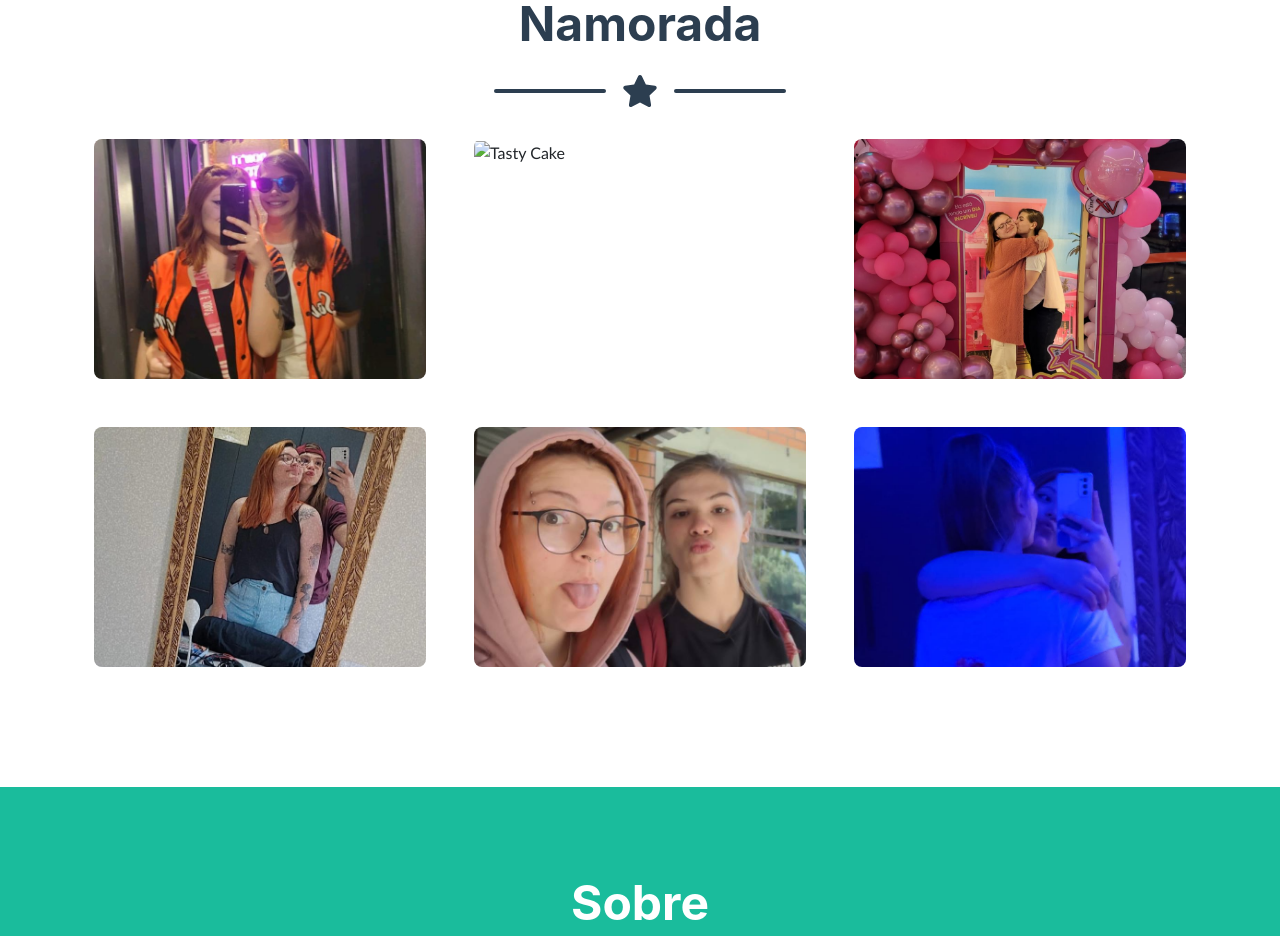
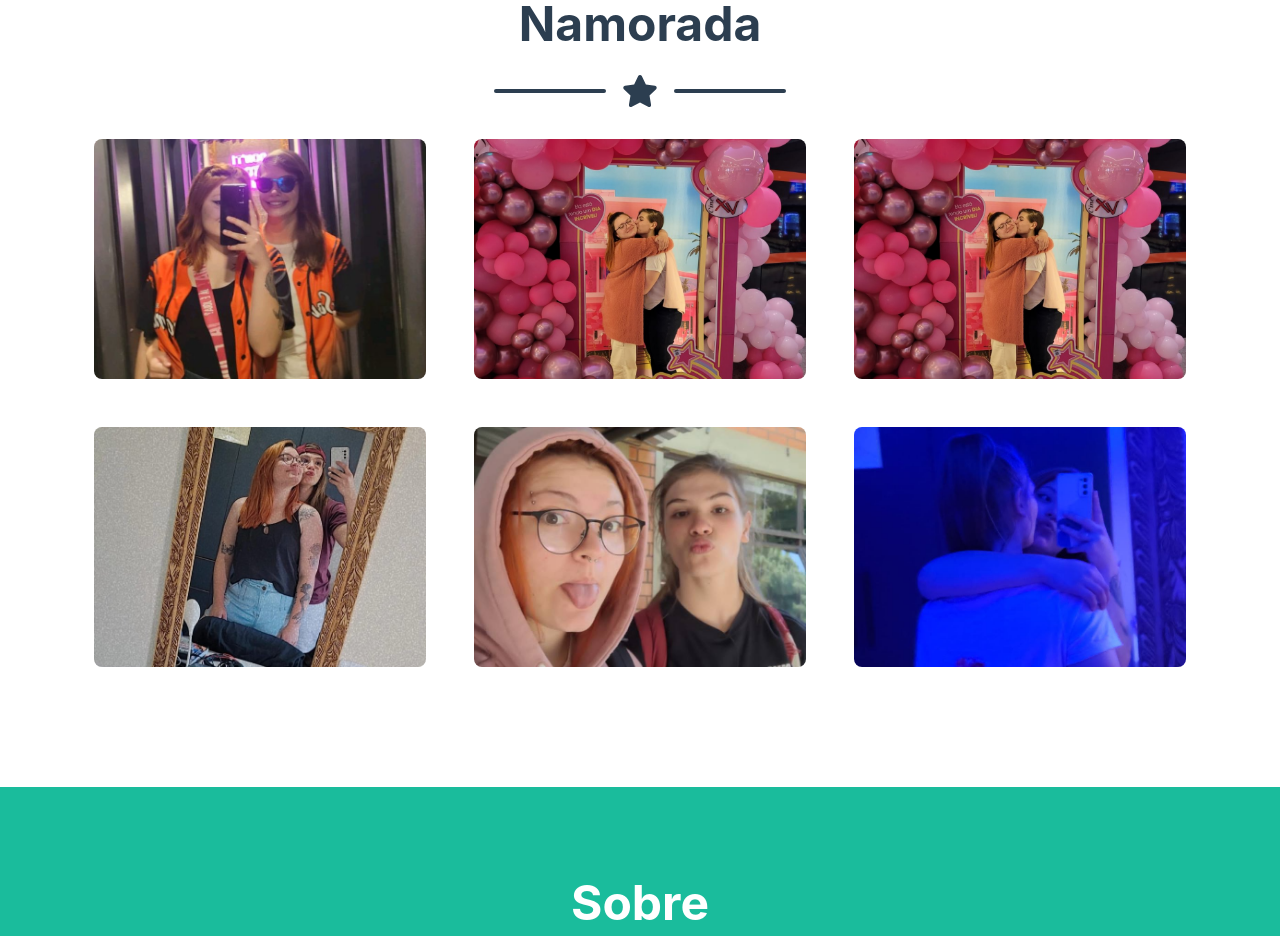
Before and after one commit to LopesBrendinha/LopesBrendinha, a plain HTML site: page index.html in a window 1280 px wide. Shown: the part 860-1796 px from the top of the page. Drawn offline with nearby package versions, Linux system fonts and the light colour scheme; files whose address does not match are found by name; a web font is replaced by a local one.

Commit message:
Update index.html

```diff
--- a/index.html
+++ b/index.html
@@ -71,7 +71,7 @@
                         <div class="portfolio-item mx-auto" data-toggle="modal" data-target="#portfolioModal1">
                             <div class="portfolio-item-caption d-flex align-items-center justify-content-center h-100 w-100">
                                 <div class="portfolio-item-caption-content text-center text-white"><i class="fas fa-plus fa-3x"></i></div>
-                            </div><img class="img-fluid" src="assets/img/portfolio/WhatsApp Image 2023-12-20 at 15.28.02.jpeg" alt="Tasty Cake"/>
+                            </div><img class="img-fluid" src="asserts/img/portfolio/WhatsApp%20Image%202023-12-20%20at%2015.29.22.jpeg" alt="Tasty Cake"/>
                         </div>
                     </div>
                     <div class="col-md-6 col-lg-4 mb-5">
```
